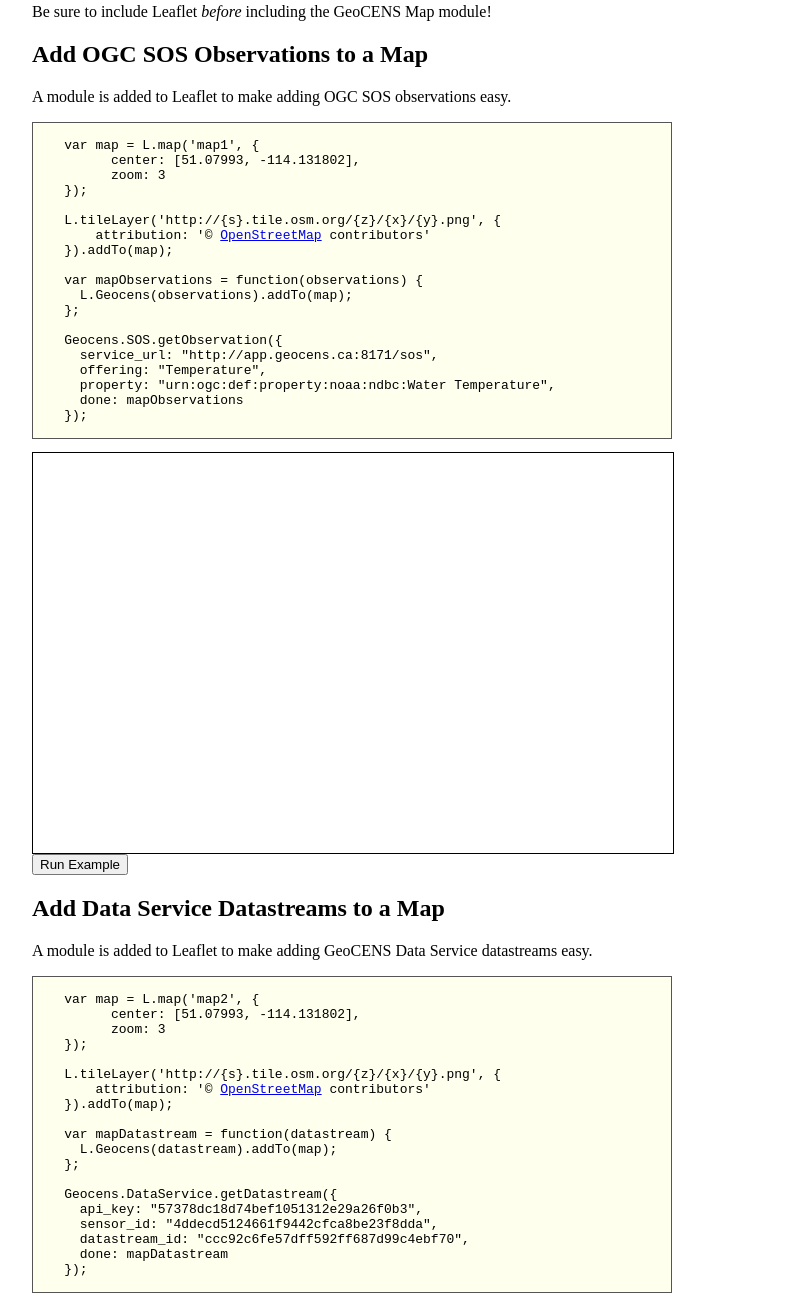
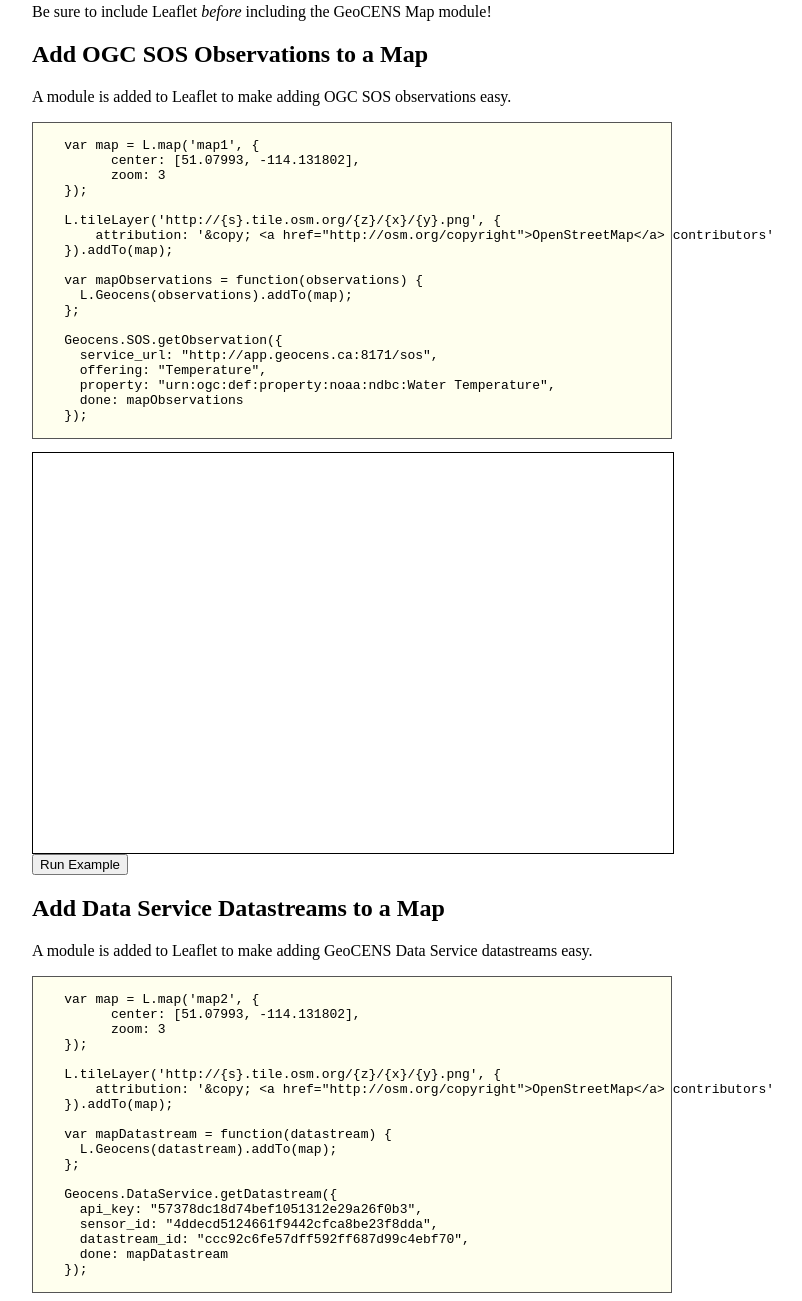
Before and after one commit to Canarie-Sensor-RPI/geocens-js-api, a website: page demo/index.html in a window 1280 px wide. Shown: the part 5019-6320 px from the top of the page, without its empty margins (288-1090 px from the left). Drawn offline with Linux system fonts and the light colour scheme.

Commit message:
Escape HTML in examples

```diff
--- a/demo/index.html
+++ b/demo/index.html
@@ -578,7 +578,7 @@
     });
 
     L.tileLayer('http://{s}.tile.osm.org/{z}/{x}/{y}.png', {
-        attribution: '&copy; <a href="http://osm.org/copyright">OpenStreetMap</a> contributors'
+        attribution: '&amp;copy; &lt;a href="http://osm.org/copyright"&gt;OpenStreetMap&lt;/a&gt; contributors'
     }).addTo(map);
 
     var mapObservations = function(observations) {
@@ -636,7 +636,7 @@
     });
 
     L.tileLayer('http://{s}.tile.osm.org/{z}/{x}/{y}.png', {
-        attribution: '&copy; <a href="http://osm.org/copyright">OpenStreetMap</a> contributors'
+        attribution: '&amp;copy; &lt;a href="http://osm.org/copyright"&gt;OpenStreetMap&lt;/a&gt; contributors'
     }).addTo(map);
 
     var mapDatastream = function(datastream) {
```
